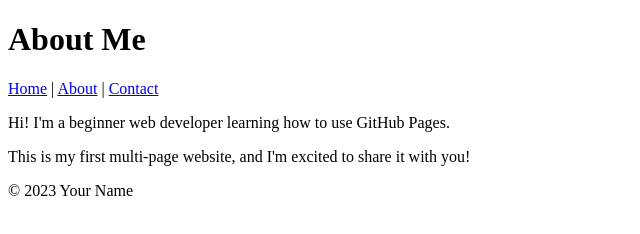
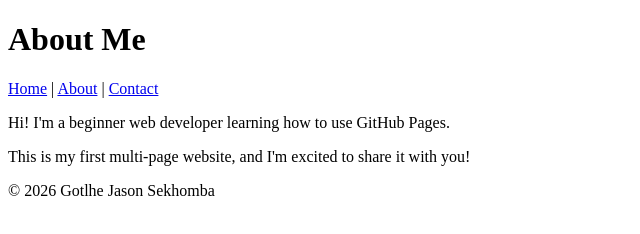
Before and after one commit to GotlheJasonSekhomba/MGpages, a plain HTML site: page about.html in a window 1280 px wide. Shown: the whole page, without its empty margins (0-640 px from the left). Drawn offline with Linux system fonts and the light colour scheme.

Commit message:
Update about.html

```diff
--- a/about.html
+++ b/about.html
@@ -21,7 +21,7 @@
     </main>
 
     <footer>
-        <p>&copy; 2023 Your Name</p>
+        <p>&copy; 2026 Gotlhe Jason Sekhomba</p>
     </footer>
 </body>
 </html>
```
